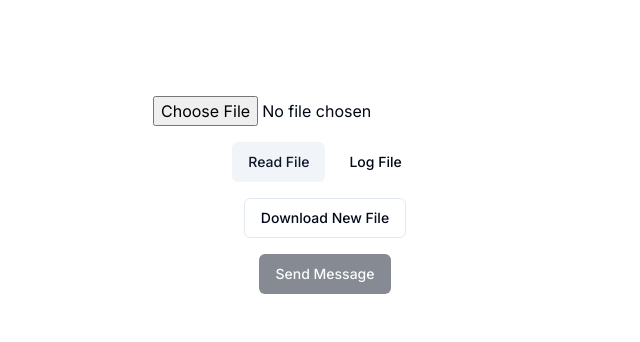
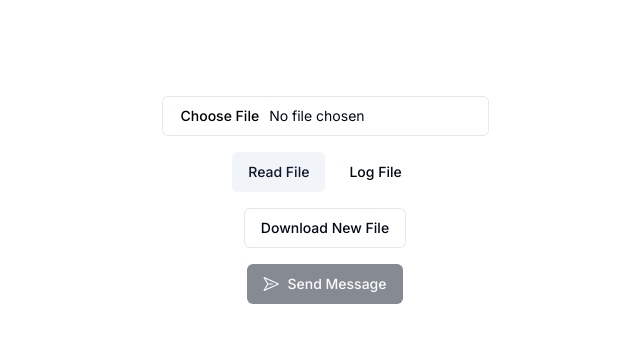
Before and after one commit to imoxto/xlsx-automater, a Next.js app: page / in a window 1280 px wide. Shown: the top 342 px of the page, without its empty margins (315-955 px from the left). Built offline with nearby package versions, Linux system fonts and the light colour scheme.

Commit message:
some styling

```diff
--- a/package.json
+++ b/package.json
@@ -9,6 +9,7 @@
     "lint": "next lint"
   },
   "dependencies": {
+    "@radix-ui/react-icons": "^1.3.0",
     "@radix-ui/react-slot": "^1.0.2",
     "@tanstack/react-query": "^5.8.9",
     "class-variance-authority": "^0.7.0",
--- a/src/app/page.tsx
+++ b/src/app/page.tsx
@@ -1,7 +1,9 @@
 "use client";
 
 import { Button } from "@/components/ui/button";
+import { Input } from "@/components/ui/input";
 import { useMessages } from "@/lib/globalState";
+import { PaperPlaneIcon, ReloadIcon } from "@radix-ui/react-icons";
 import { useMutation } from "@tanstack/react-query";
 import { ChangeEvent, useState } from "react";
 import * as XLSX from "xlsx";
@@ -115,7 +117,7 @@
 
   return (
     <div className="flex flex-col items-center gap-4 justify-center">
-      <input type="file" onChange={handleFileChange} />
+      <Input type="file" onChange={handleFileChange} />
       <div className="flex flex-row items-center gap-2 justify-center">
         <Button variant="secondary" onClick={handleFileRead}>
           Read File
@@ -128,6 +130,11 @@
         Download New File
       </Button>
       <Button onClick={handleSendMessage} disabled={!canSendMessages}>
+        {isPending ? (
+          <ReloadIcon className="mr-2 h-4 w-4 animate-spin" />
+        ) : (
+          <PaperPlaneIcon className="mr-2 h-4 w-4" />
+        )}
         Send Message
       </Button>
     </div>
--- /dev/null
+++ b/src/components/ui/input.tsx
@@ -0,0 +1,25 @@
+import * as React from "react"
+
+import { cn } from "@/lib/utils"
+
+export interface InputProps
+  extends React.InputHTMLAttributes<HTMLInputElement> {}
+
+const Input = React.forwardRef<HTMLInputElement, InputProps>(
+  ({ className, type, ...props }, ref) => {
+    return (
+      <input
+        type={type}
+        className={cn(
+          "flex h-10 w-full rounded-md border border-input bg-background px-3 py-2 text-sm ring-offset-background file:border-0 file:bg-transparent file:text-sm file:font-medium placeholder:text-muted-foreground focus-visible:outline-none focus-visible:ring-2 focus-visible:ring-ring focus-visible:ring-offset-2 disabled:cursor-not-allowed disabled:opacity-50",
+          className
+        )}
+        ref={ref}
+        {...props}
+      />
+    )
+  }
+)
+Input.displayName = "Input"
+
+export { Input }
```
Also changed, not shown: 1 other file (tests, documents, lock files or other folders).
